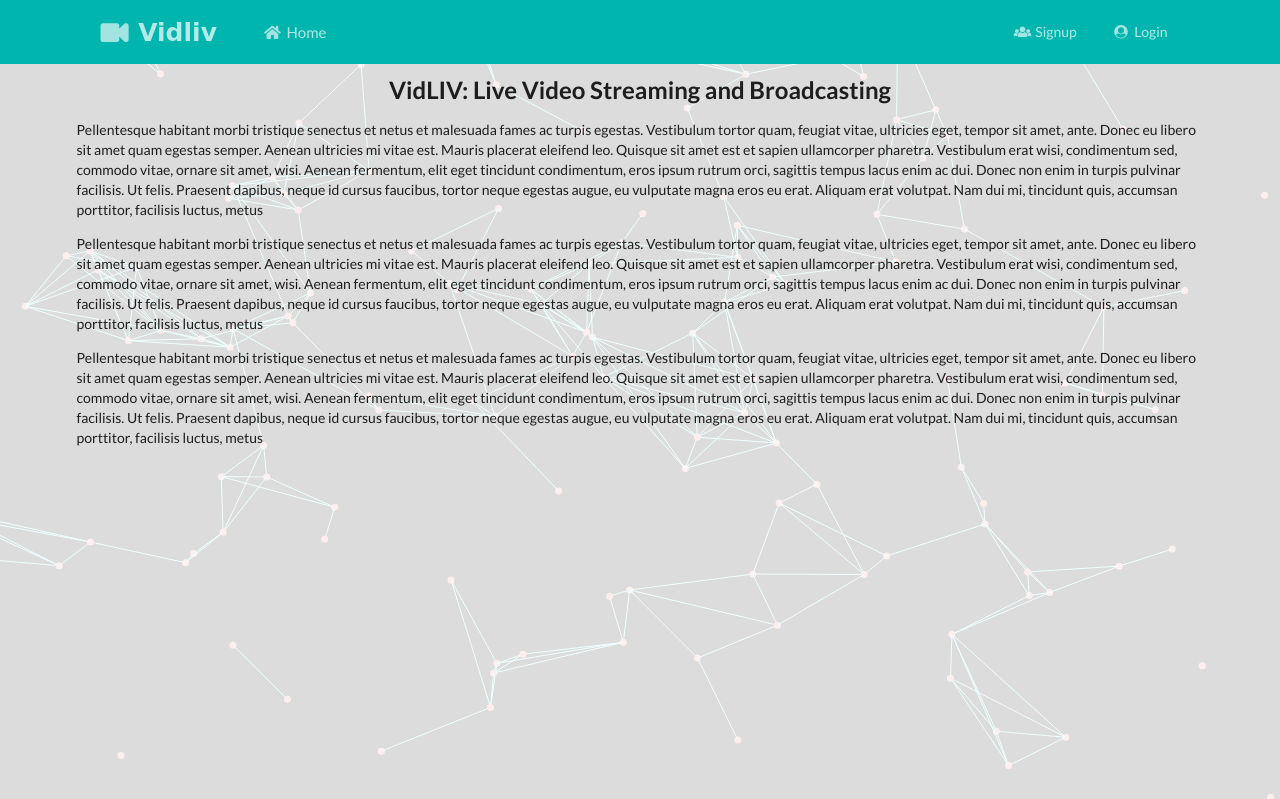
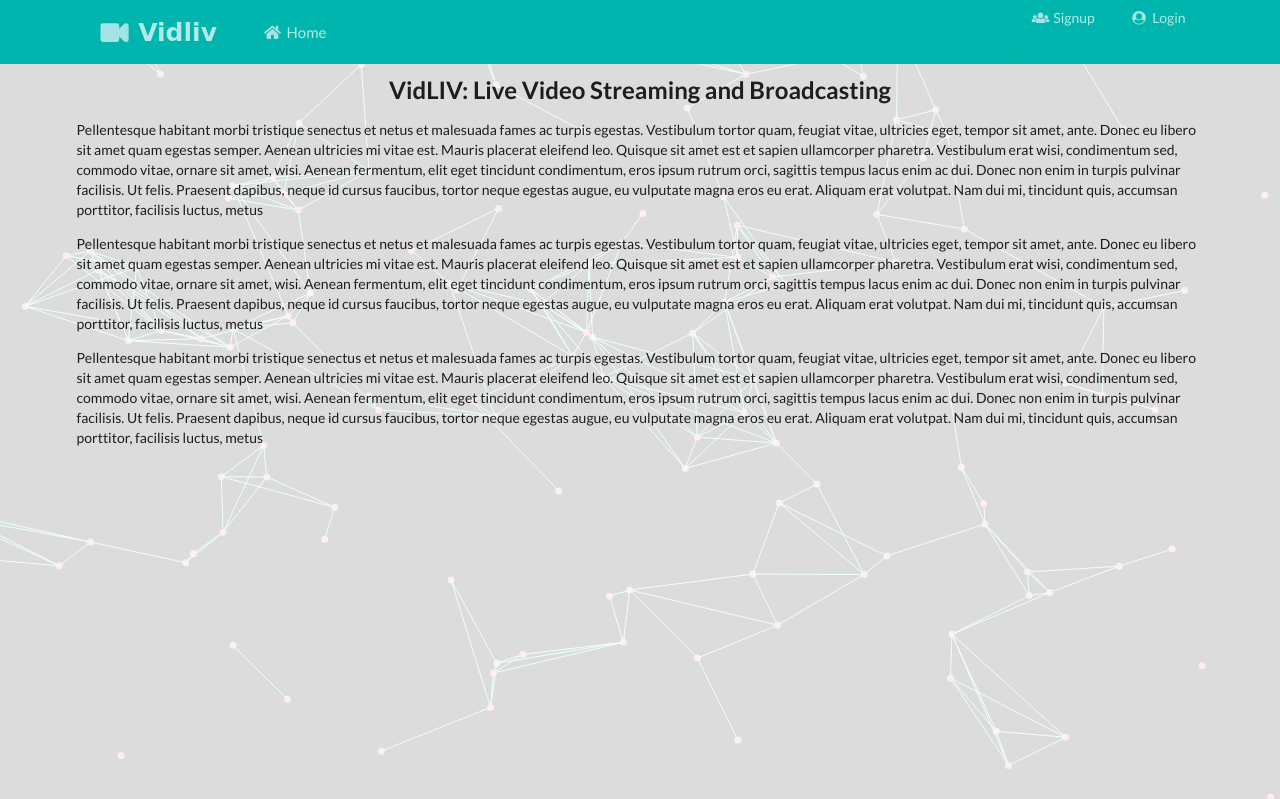
Before and after one commit to IOEWRC/vidliv, a Django app: page / in a window 1280 px wide. Shown: the top 799 px of the page. Run offline with Django 3.2, Linux system fonts and the light colour scheme; some web fonts are replaced.

Commit message:
Navbar fix

```diff
--- a/templates/navbar.html
+++ b/templates/navbar.html
@@ -17,20 +17,22 @@
             </div>
         </div>
         {% endif %}
+        {% if not user.is_authenticated %}
+        <div class="ui right inverted teal menu">
 
-        <div class="ui right item ">
-            {% if not user.is_authenticated %}
 
           <div><a href="{%url 'registration_register'%}" class="item"><i class="users link icon"></i>Signup</a></div>
           <div><a href="{% url 'auth_login' %}" class="item"><i class="user circle link icon"></i>Login</a></div>
-
+          </div>
           {% endif %}
 
         {% if user.is_authenticated %}
-        <div class="ui right item">
+        <div class="ui right inverted teal menu">
+          <div class="item">
           <a href="{% url 'user_profile' %}" > <i class="user circle outline link icon"></i>{{ request.user.username }}
           </a>
-        </div>
+          </div>
+
         <div class=" ui dropdown item"><i class="settings icon"></i>
           Settings
           <div class="menu">
@@ -44,7 +46,8 @@
             <div class="header">Rowdy</div>
           </div>
           </div>
+          </div>
           {%endif%}
-        </div>
+
     </div>
     </div>
```
